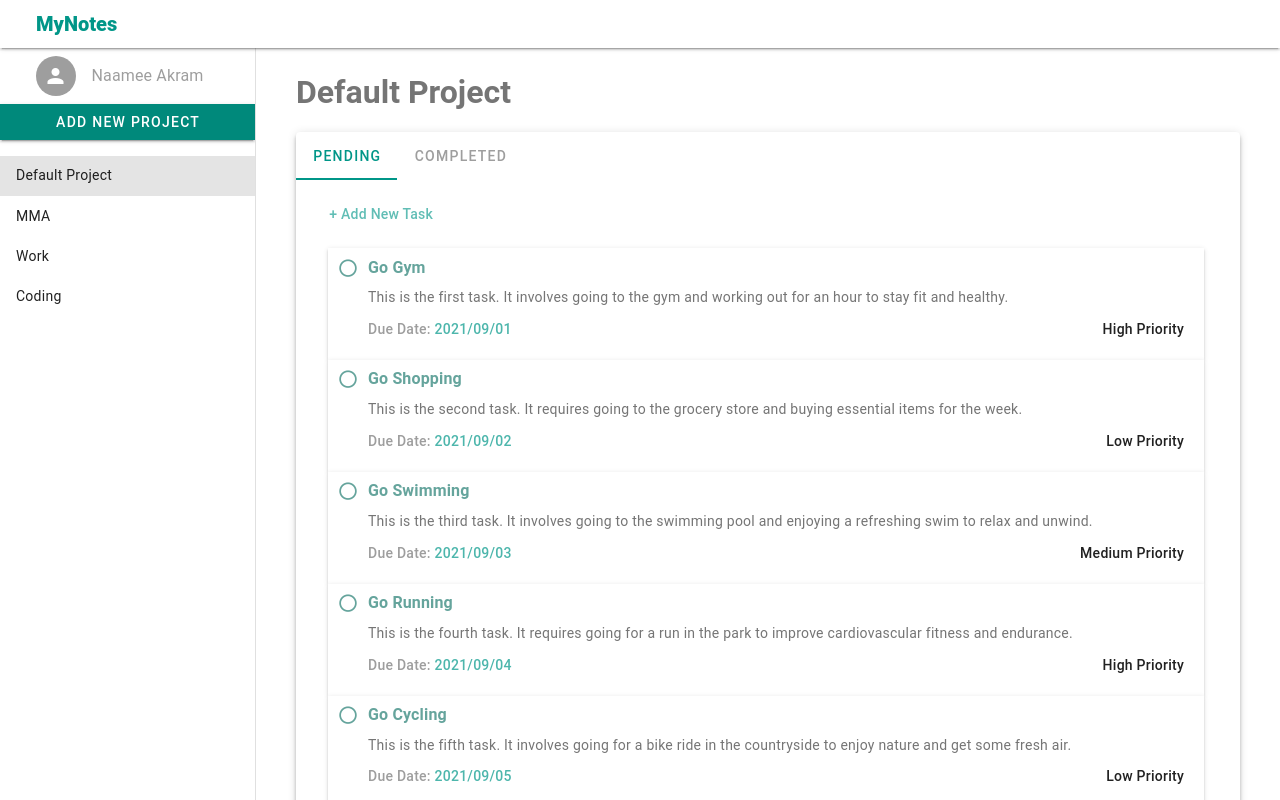
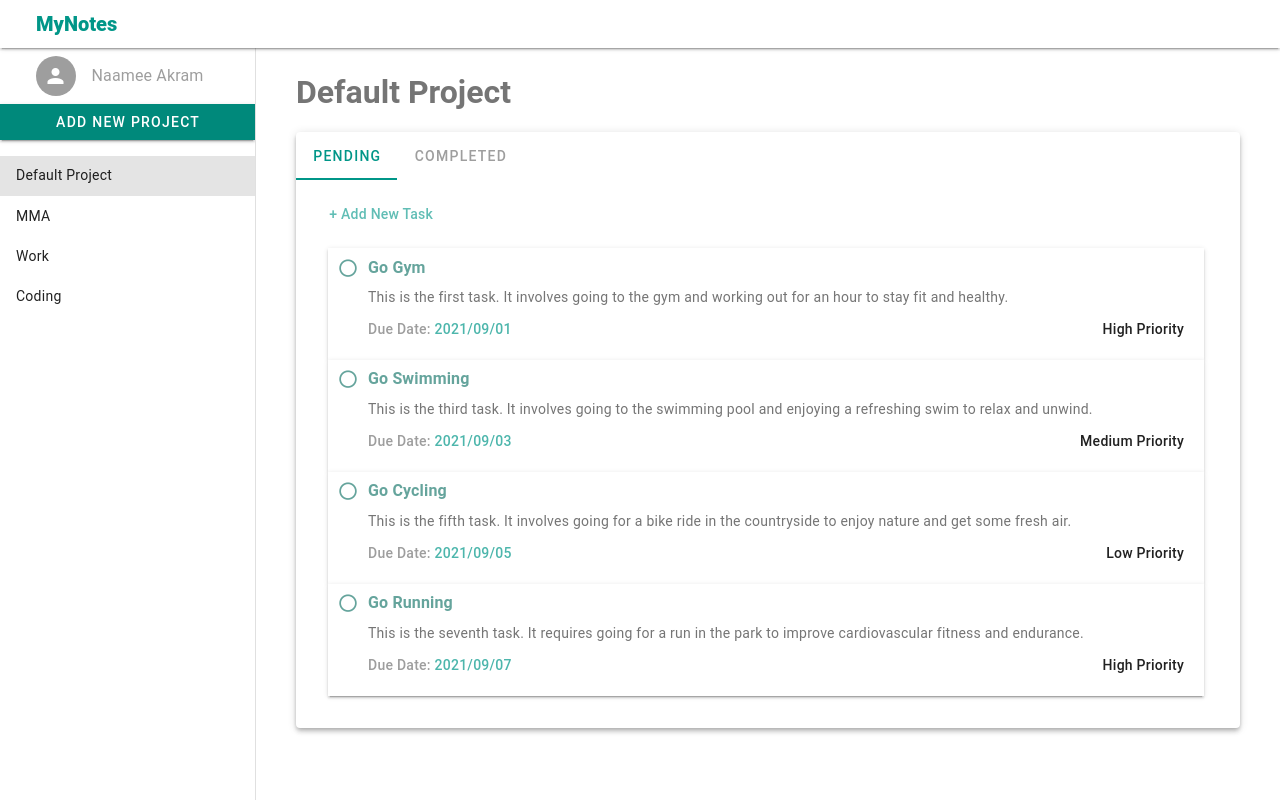
Before and after one commit to Naamee/todoapp, a Vue app: page / in a window 1280 px wide. Shown: the top 800 px of the page. Built offline with nearby package versions, Linux system fonts and the light colour scheme.

Commit message:
updated taskTabs. fixed component issues

```diff
--- a/src/components/TaskListItem.vue
+++ b/src/components/TaskListItem.vue
@@ -1,5 +1,4 @@
 <script setup>
-import { defineProps } from 'vue'
 defineProps({
   title: String,
   description: String,
@@ -11,7 +10,7 @@ defineProps({
 <template>
   <v-sheet elevation="2" class="pb-5 pr-5" style="word-break: break-word">
     <v-radio
-      true-icon="mdi-checkbox-marked-circle"
+      true-icon="$success"
       color="success"
       class="text-teal-darken-3 font-weight-bold"
       :label="title"
@@ -23,7 +22,7 @@ defineProps({
       <p class="pl-10 text-body-2 font-weight-medium text-grey">
         Due Date: <span class="text-teal-lighten-2">{{ dueDate }}</span>
       </p>
-      <p class="font-weight-medium">{{ priority }}</p>
+      <p class="font-weight-medium" :class="text-grey=='High Priority'">{{ priority }}</p>
     </div>
   </v-sheet>
 </template>
--- /dev/null
+++ b/src/components/TaskMain.vue
@@ -0,0 +1,24 @@
+<script setup>
+import TaskListItem from './TaskListItem.vue';
+import { ref, watchEffect } from 'vue';
+
+const props = defineProps ({
+    taskType : Array,
+    status : String,
+})
+
+const isEmpty = ref(false);
+
+watchEffect(() => {
+    if (props.taskType.length === 0) {
+        isEmpty.value = true;
+    }
+})
+</script>
+
+<template>
+    <v-sheet class="mr-5 py-4 pl-4">
+        <p v-if="isEmpty" class="text-body-2 text-grey mt-n5 ml-1">No {{ status }} Tasks</p>
+        <TaskListItem v-for="task in taskType" :key="task.id"  :title="task.title" :description="task.description" :dueDate="task.dueDate" :priority="task.priority"/>
+    </v-sheet>
+</template>
--- a/src/components/TaskTabs.vue
+++ b/src/components/TaskTabs.vue
@@ -1,8 +1,15 @@
 <script setup>
-import TasksMain from '@/components/TasksMain.vue';
+import TaskMain from '@/components/TaskMain.vue';
 import { ref } from 'vue';
 
+import { useTaskStore } from '@/stores/TaskStore'
+
+const taskStore = useTaskStore()
+const pendingTasks = taskStore.getPendingTasks()
+const completedTasks = taskStore.getCompletedTasks()
+
 const tab = ref(null);
+
 </script>
 
 <template>
@@ -16,11 +23,10 @@ const tab = ref(null);
       <v-window v-model="tab">
         <v-window-item value="pending-tab">
           <v-btn :ripple="false" variant="plain" class="pr-5 text-body-2 text-teal">+ Add New Task</v-btn>
-          <TasksMain />
+          <TaskMain status="Pending" :task-type="pendingTasks"/>
         </v-window-item>
-
         <v-window-item value="completed-tab">
-          <TasksMain />
+          <TaskMain status="Completed" :task-type="completedTasks" />
         </v-window-item>
       </v-window>
     </v-card-text>
--- a/src/components/TasksMain.vue
+++ /dev/null
@@ -1,24 +0,0 @@
-<script setup>
-import { ref, onMounted } from 'vue';
-import TaskListItem from './TaskListItem.vue';
-
-import { useTaskStore } from '@/stores/TaskStore'
-
-const taskStore = useTaskStore()
-const allTasks = taskStore.allTasks
-const isEmpty = ref(false)
-
-onMounted(() => {
-    if (allTasks == 0) {
-        isEmpty.value = !isEmpty.value
-    }
-    console.log(taskStore.getPendingTasks())
-})
-</script>
-
-<template>
-    <v-sheet class="mr-5 py-4 pl-4">
-        <p v-if="isEmpty" class="text-body-2 text-grey">No Pending Tasks</p>
-        <TaskListItem v-for="task in allTasks" :key="task.id"  :title="task.title" :description="task.description" :dueDate="task.dueDate" :priority="task.priority"/>
-    </v-sheet>
-</template>
--- a/src/stores/TaskStore.js
+++ b/src/stores/TaskStore.js
@@ -12,19 +12,22 @@ export const useTaskStore = defineStore('task', {
         },
         allTasks: [
             {id: 1, title: 'Go Gym', description: 'This is the first task. It involves going to the gym and working out for an hour to stay fit and healthy.', dueDate: '2021/09/01', priority: 'High Priority', status: false},
-            {id: 2, title: 'Go Shopping', description: 'This is the second task. It requires going to the grocery store and buying essential items for the week.', dueDate: '2021/09/02', priority: 'Low Priority', status: false},
+            {id: 2, title: 'Go Shopping', description: 'This is the second task. It requires going to the grocery store and buying essential items for the week.', dueDate: '2021/09/02', priority: 'Low Priority', status: true},
             {id: 3, title: 'Go Swimming', description: 'This is the third task. It involves going to the swimming pool and enjoying a refreshing swim to relax and unwind.', dueDate: '2021/09/03', priority: 'Medium Priority', status: false},
-            {id: 4, title: 'Go Running', description: 'This is the fourth task. It requires going for a run in the park to improve cardiovascular fitness and endurance.', dueDate: '2021/09/04', priority: 'High Priority', status: false},
+            {id: 4, title: 'Go Running', description: 'This is the fourth task. It requires going for a run in the park to improve cardiovascular fitness and endurance.', dueDate: '2021/09/04', priority: 'High Priority', status: true},
             {id: 5, title: 'Go Cycling', description: 'This is the fifth task. It involves going for a bike ride in the countryside to enjoy nature and get some fresh air.', dueDate: '2021/09/05', priority: 'Low Priority', status: false},
-            {id: 6, title: 'Go Swimming', description: 'This is the sixth task. It involves going to the swimming pool and enjoying a refreshing swim to relax and unwind.', dueDate: '2021/09/06', priority: 'Medium Priority', status: false},
+            {id: 6, title: 'Go Swimming', description: 'This is the sixth task. It involves going to the swimming pool and enjoying a refreshing swim to relax and unwind.', dueDate: '2021/09/06', priority: 'Medium Priority', status: true},
             {id: 7, title: 'Go Running', description: 'This is the seventh task. It requires going for a run in the park to improve cardiovascular fitness and endurance.', dueDate: '2021/09/07', priority: 'High Priority', status: false},
-            {id: 8, title: 'Go Cycling', description: 'This is the eighth task. It involves going for a bike ride in the countryside to enjoy nature and get some fresh air.', dueDate: '2021/09/08', priority: 'Low Priority', status: false},
+            {id: 8, title: 'Go Cycling', description: 'This is the eighth task. It involves going for a bike ride in the countryside to enjoy nature and get some fresh air.', dueDate: '2021/09/08', priority: 'Low Priority', status: true},
         ],
     }},
     actions: {
         getPendingTasks() {
             return this.allTasks.filter(task => !task.status)
         },
+        getCompletedTasks() {
+            return this.allTasks.filter(task => task.status)
+        },
     },
 
 })
```
Also changed, not shown: src/components/DatePicker.vue (+17 -16 lines).
